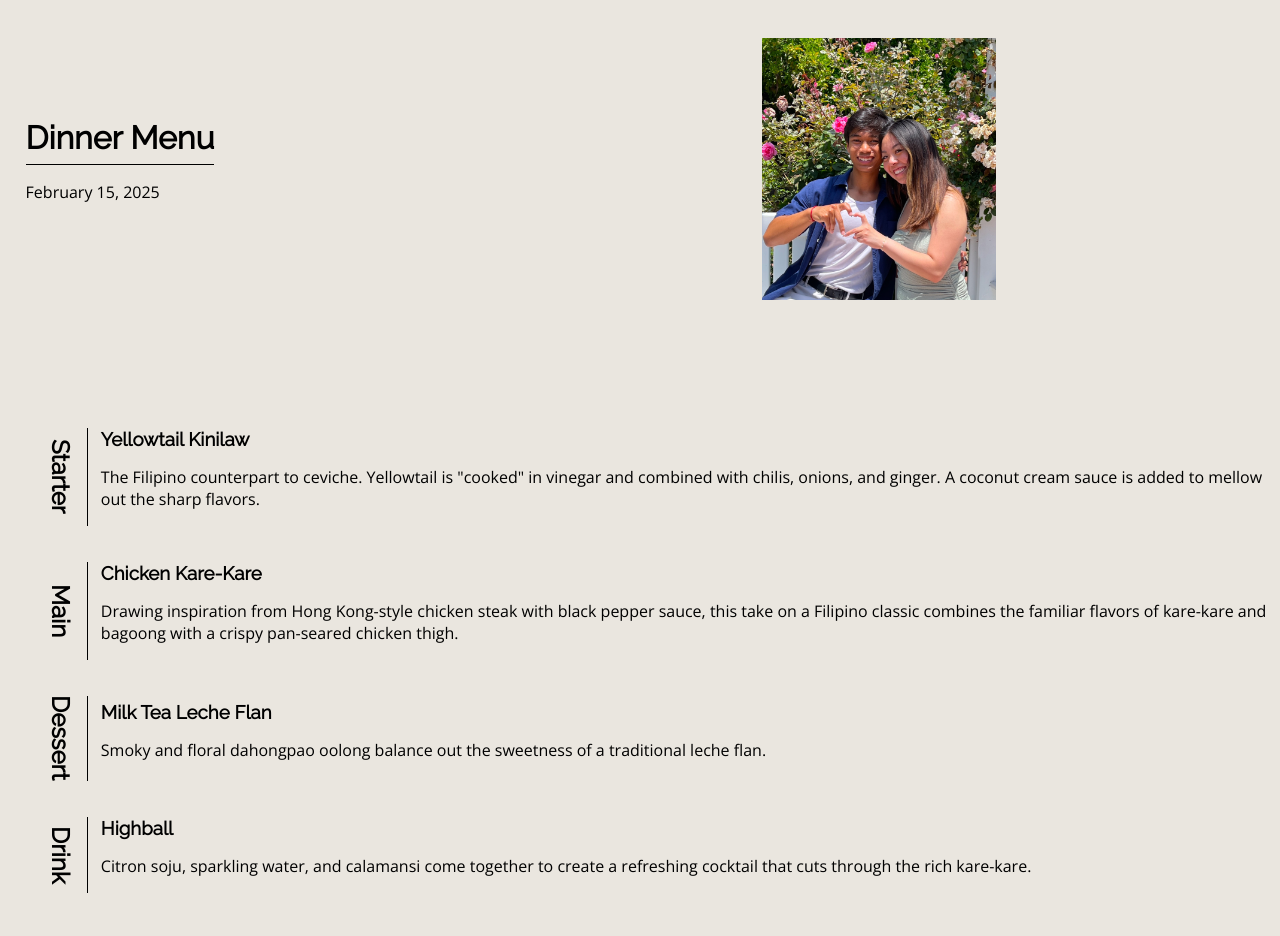
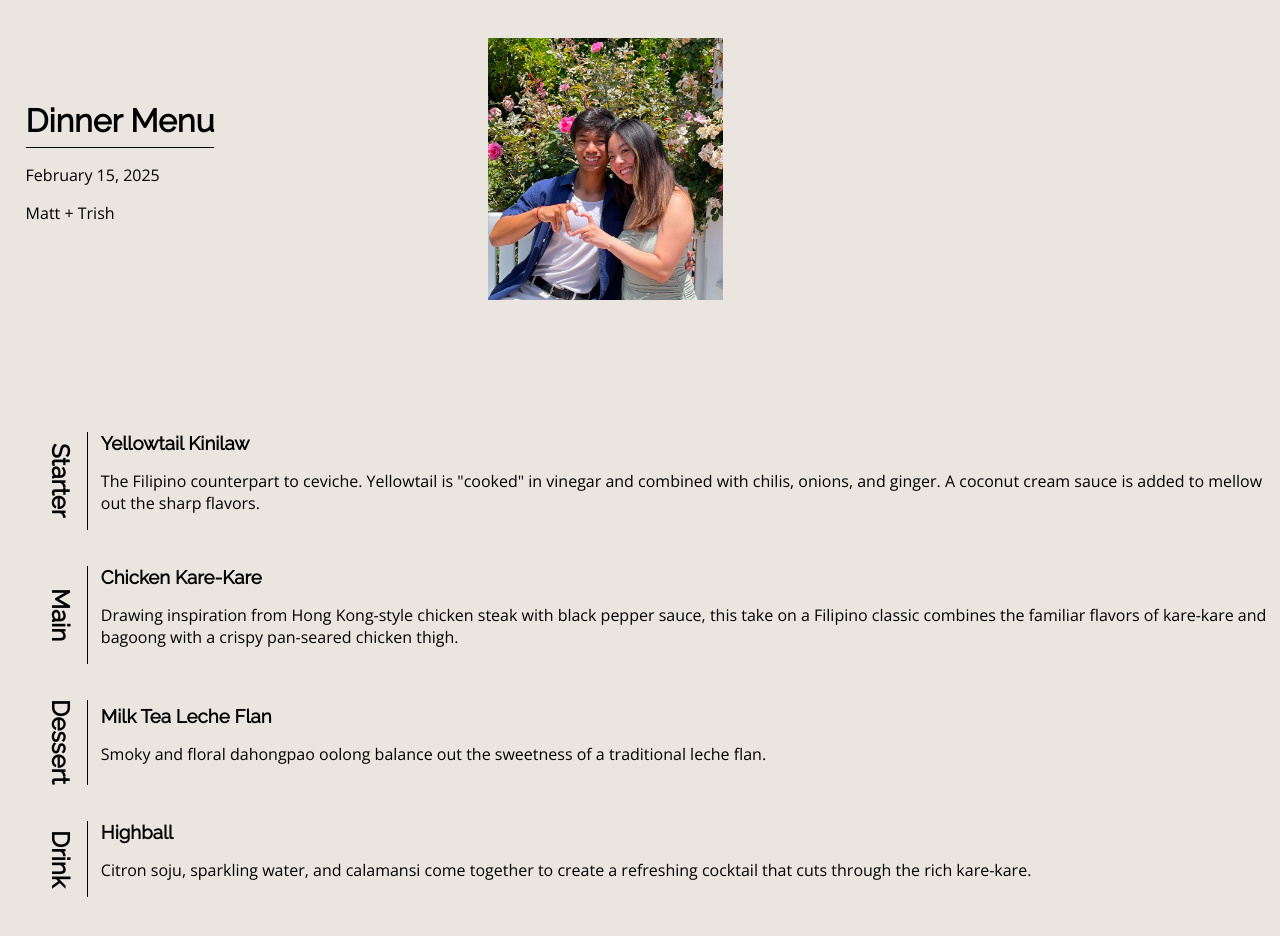
Before and after one commit to MattBaldivino/valentines-menu.github.io, a React (Create React App) app in the folder valentine-menu/: page / in a window 1280 px wide. Shown: the top 936 px of the page. Built offline with nearby package versions, Linux system fonts and the light colour scheme; a web font is replaced by a local one.

Commit message:
fixed pic

```diff
--- a/valentine-menu/src/App.js
+++ b/valentine-menu/src/App.js
@@ -11,9 +11,10 @@ function App() {
               <h1>Dinner Menu</h1>
               <hr></hr>
               <p>February 15, 2025</p>
+              <p>Matt + Trish</p>
             </div>
             <div className='child-two'>
-              <img src={photo} alt="Trish and Matt" />
+              <center><img src={photo} alt="Trish and Matt" /></center>
             </div>
           </div>
         </div>
--- a/valentine-menu/src/index.css
+++ b/valentine-menu/src/index.css
@@ -21,7 +21,6 @@ hr{
   background-color: #000;
   height: 1px;
   border: 0
-
 }
 
 p {
@@ -41,7 +40,7 @@ h2 {
 img {
   width: 30%;
   height: 30%;
-  display: block;
+  margin-right: auto;
   margin-left: auto;
 }
 
```
